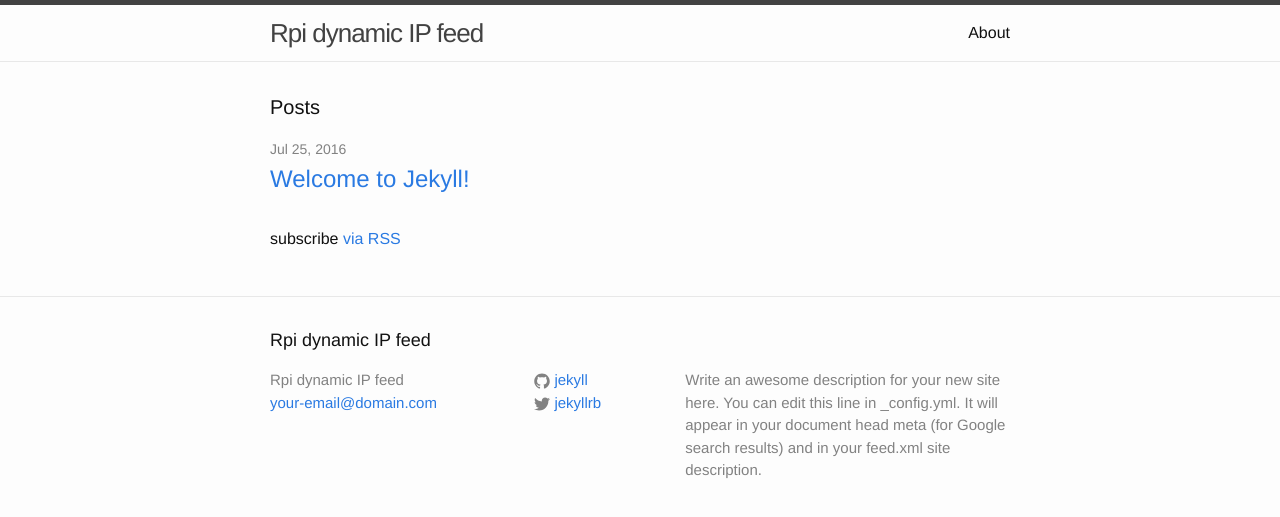
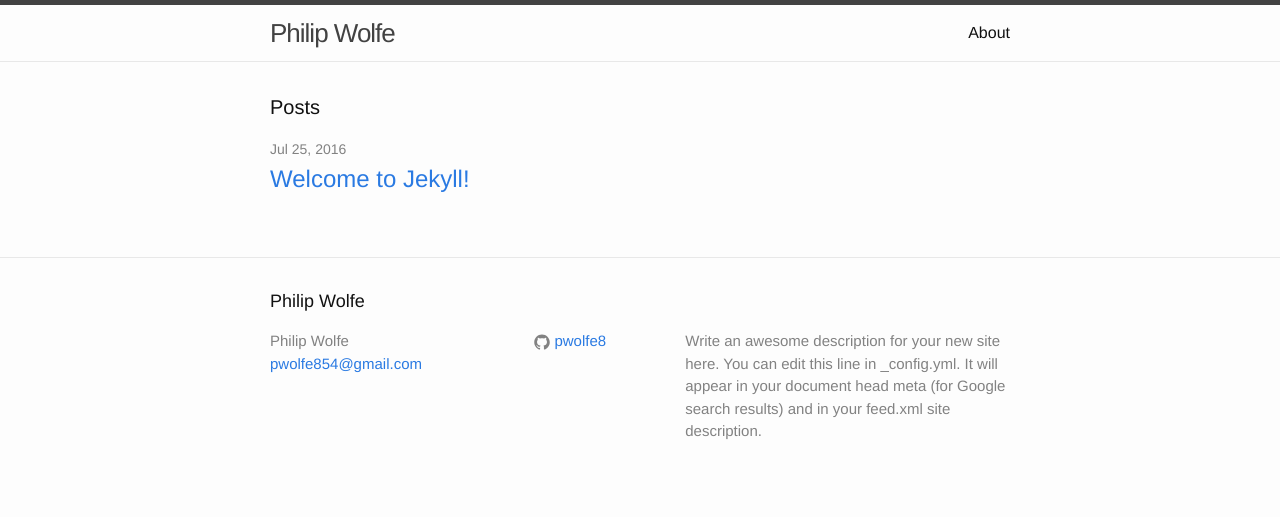
Before and after one commit to pwolfe8/pwolfe8.github.io, a Jekyll site: the page built from index.html, in a window 1280 px wide. Shown: the top 517 px of the page. Built offline with Jekyll 4.4.1, drawn with Linux system fonts in a browser that asks for light colours.

Commit message:
turning into personal website soon..

```diff
--- a/_config.yml
+++ b/_config.yml
@@ -6,16 +6,16 @@
 # 'jekyll serve'. If you change this file, please restart the server process.
 
 # Site settings
-title: Rpi dynamic IP feed
-email: your-email@domain.com
+title: Philip Wolfe
+email: pwolfe854@gmail.com
 description: > # this means to ignore newlines until "baseurl:"
   Write an awesome description for your new site here. You can edit this
   line in _config.yml. It will appear in your document head meta (for
   Google search results) and in your feed.xml site description.
 baseurl: "" # the subpath of your site, e.g. /blog
-url: "http://yourdomain.com" # the base hostname & protocol for your site
-twitter_username: jekyllrb
-github_username:  jekyll
+url: "pwolfe854.com" # the base hostname & protocol for your site
+#twitter_username: jekyllrb
+github_username:  pwolfe8
 
 # Build settings
 markdown: kramdown
--- a/index.html
+++ b/index.html
@@ -18,6 +18,5 @@
     {% endfor %}
   </ul>
 
-  <p class="rss-subscribe">subscribe <a href="{{ "/feed.xml" | prepend: site.baseurl }}">via RSS</a></p>
 
 </div>
```
